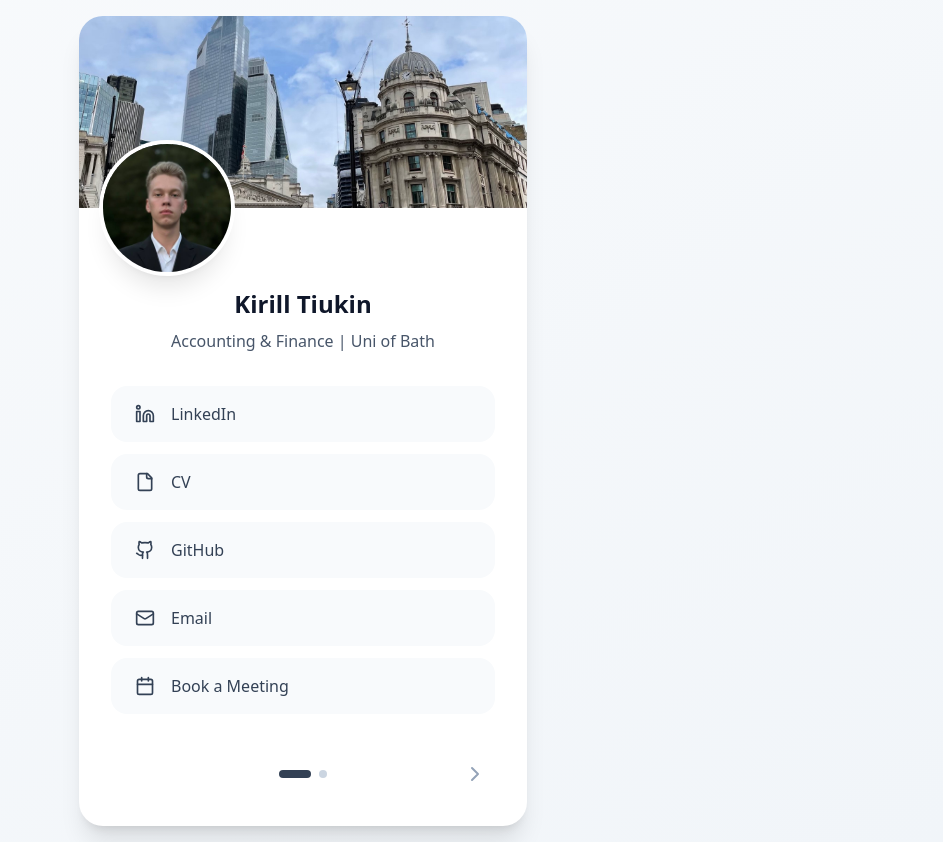
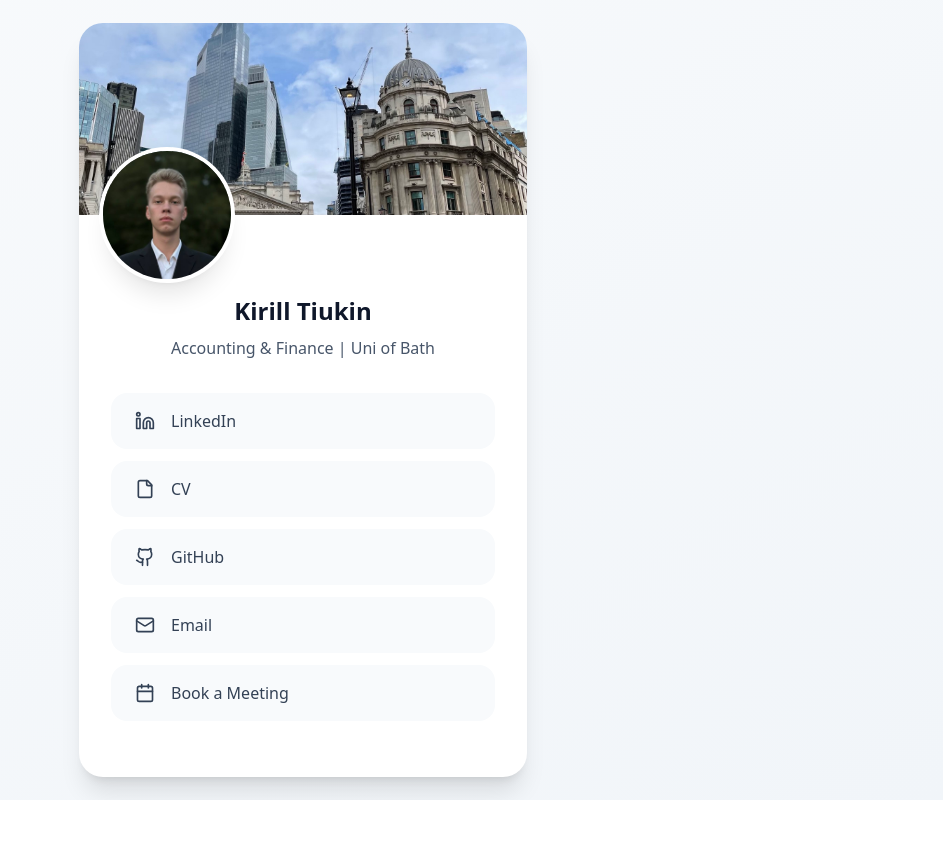
Before and after one commit to kirill-tiukin/about, a React (Vite) app: page / in a window 1280 px wide. Shown: the whole page, without its empty margins (337-1280 px from the left). After the commit the page ends 800 px from the top, so only its background shows below. Built offline with nearby package versions, Linux system fonts and the light colour scheme.

Commit message:
Update ProfileCard layout for single-profile view

```diff
--- a/src/components/ProfileCard.tsx
+++ b/src/components/ProfileCard.tsx
@@ -1,41 +1,22 @@
 import { Profile } from '../types';
 import SocialLink from './SocialLink';
-import { ChevronLeft, ChevronRight } from 'lucide-react';
 
 interface ProfileCardProps {
   profile: Profile;
-  currentIndex: number;
-  total: number;
-  nextProfile: () => void;
-  prevProfile: () => void;
-  goToProfile: (index: number) => void;
-  showLeftArrow?: boolean;
-  showRightArrow?: boolean;
 }
 
-export default function ProfileCard({
-  profile,
-  currentIndex,
-  total,
-  nextProfile,
-  prevProfile,
-  goToProfile,
-  showLeftArrow = true,
-  showRightArrow = true,
-}: ProfileCardProps): JSX.Element {
+export default function ProfileCard({ profile }: ProfileCardProps): JSX.Element {
   return (
     <div className="bg-white rounded-3xl shadow-xl overflow-hidden transition-all duration-500 animate-fadeIn max-w-md mx-auto">
 
-      {/* -------- TOP BANNER -------- */}
+      {/* Top Banner */}
       <div className="relative w-full">
-
-        {/* Full-width banner */}
         <div
           className="w-full h-32 md:h-40 lg:h-48 bg-cover bg-center"
           style={{ backgroundImage: `url(${profile.banner})` }}
         ></div>
 
-        {/* Circular profile image */}
+        {/* Profile Image */}
         <div className="absolute left-6 bottom-0 translate-y-1/2">
           <div className="w-32 h-32 rounded-full overflow-hidden ring-4 ring-white shadow-xl">
             <img
@@ -47,69 +28,21 @@ export default function ProfileCard({
         </div>
       </div>
 
-      {/* -------- CONTENT BELOW IMAGE -------- */}
+      {/* Content */}
       <div className="px-8 pt-20 pb-8 flex flex-col items-center">
-
-        {/* Name */}
         <h1 className="text-2xl font-bold text-slate-900 mb-2">
           {profile.name}
         </h1>
 
-        {/* Description */}
         <p className="text-slate-600 text-center mb-8 leading-relaxed max-w-sm">
           {profile.description}
         </p>
 
-        {/* Social Links */}
         <div className="w-full space-y-3 mb-6">
           {profile.links.map((link, index) => (
             <SocialLink key={index} link={link} />
           ))}
         </div>
-
-        {/* Navigation: Arrows + Dots */}
-        <div className="w-full flex justify-between items-center mt-4">
-
-          {/* Left Arrow */}
-          <div className="w-12 flex justify-start">
-            {showLeftArrow && (
-              <button
-                onClick={prevProfile}
-                className="p-2 text-slate-400 hover:text-slate-600 transition-colors"
-              >
-                <ChevronLeft className="w-6 h-6" />
-              </button>
-            )}
-          </div>
-
-          {/* Pagination Dots */}
-          <div className="flex justify-center gap-2">
-            {Array.from({ length: total }).map((_, index) => (
-              <button
-                key={index}
-                onClick={() => goToProfile(index)}
-                className={`h-2 rounded-full transition-all duration-300 ${
-                  index === currentIndex
-                    ? "bg-slate-700 w-8"
-                    : "bg-slate-300 w-2 hover:bg-slate-400"
-                }`}
-              />
-            ))}
-          </div>
-
-          {/* Right Arrow */}
-          <div className="w-12 flex justify-end">
-            {showRightArrow && (
-              <button
-                onClick={nextProfile}
-                className="p-2 text-slate-400 hover:text-slate-600 transition-colors"
-              >
-                <ChevronRight className="w-6 h-6" />
-              </button>
-            )}
-          </div>
-
-        </div>
       </div>
     </div>
   );
```
